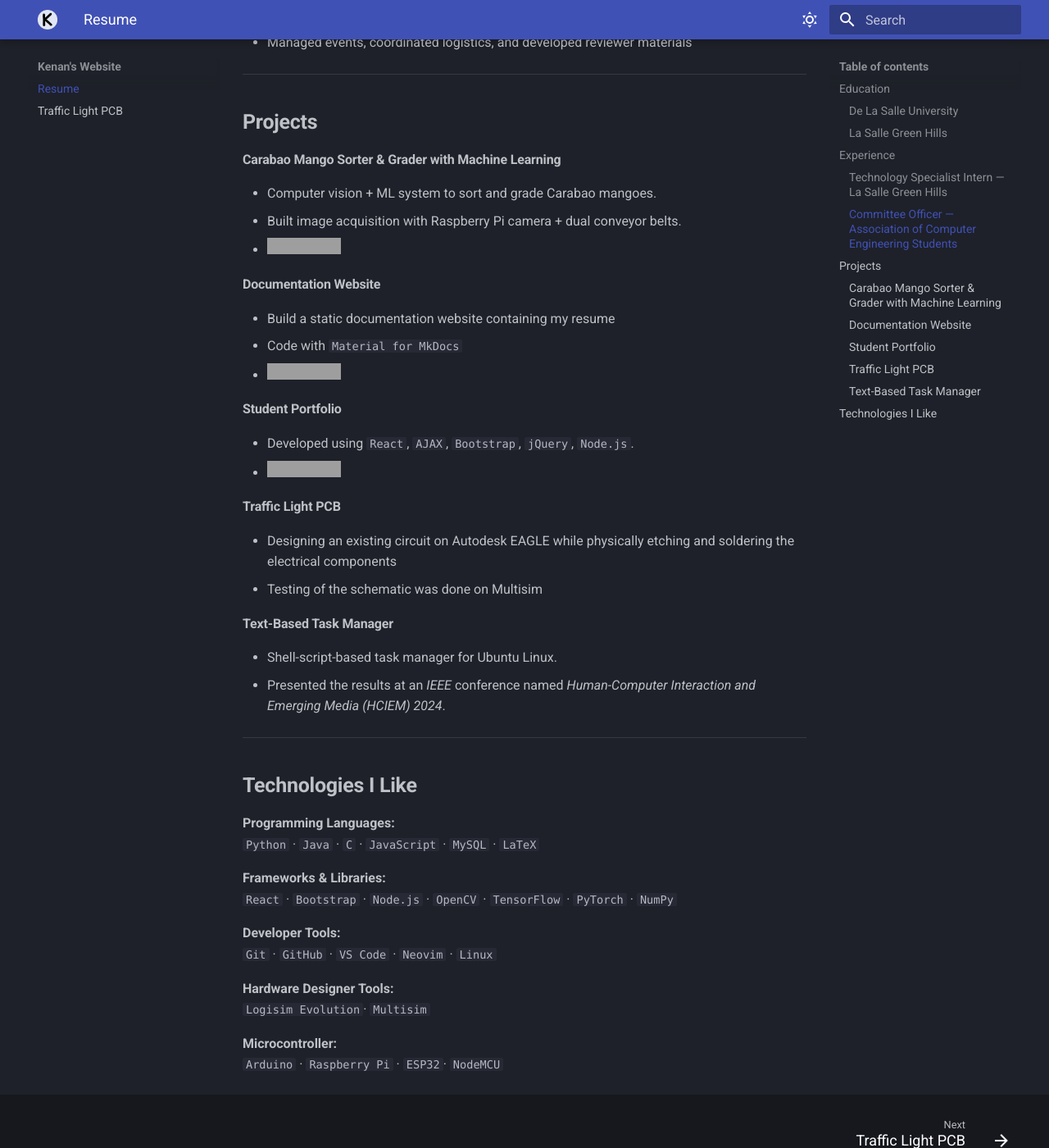
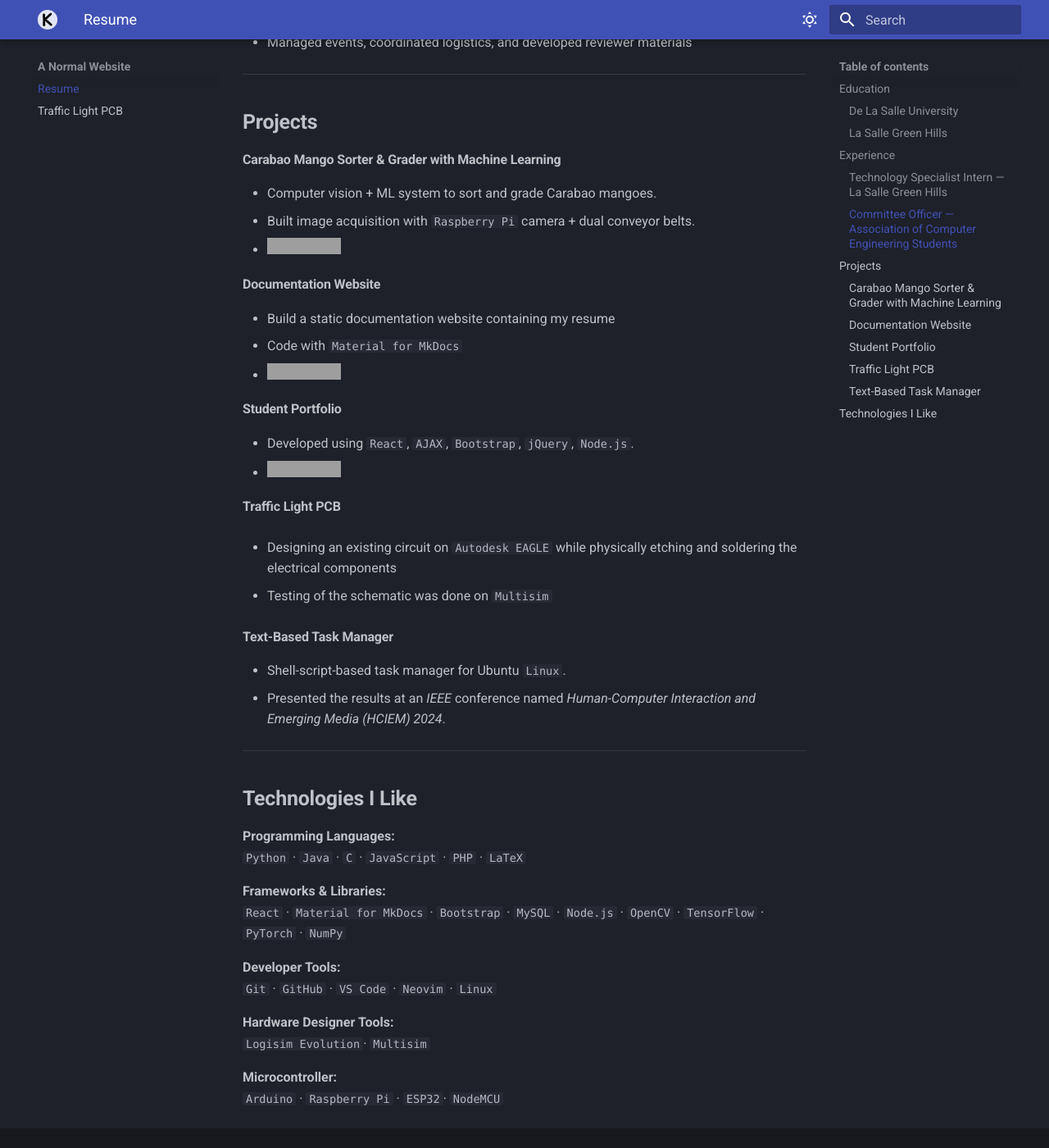
Before and after one commit to kenaniscoding/kenaniscoding.github.io, an MkDocs documentation site: the page built from docs/index.md, in a window 1280 px wide and 1400 px high, scrolled down 1189 px. Shown: the whole window at 82% size. Built offline with MkDocs 1.6.1 and Material for MkDocs 9.7.7, drawn with Linux system fonts in a browser that asks for light colours; some web fonts are replaced; grey boxes are pictures that could not be loaded.

Commit message:
changed name to A Normal Website

```diff
--- a/docs/index.md
+++ b/docs/index.md
@@ -40,7 +40,7 @@ High School Diploma — _With High Honors_
 
 #### **Carabao Mango Sorter & Grader with Machine Learning**
 - Computer vision + ML system to sort and grade Carabao mangoes.
-- Built image acquisition with Raspberry Pi camera + dual conveyor belts.
+- Built image acquisition with `Raspberry Pi` camera + dual conveyor belts.
 - [![GitHub](https://img.shields.io/badge/GitHub-181717?style=flat&logo=github&logoColor=white)](https://github.com/kenaniscoding/thesisLaTeX)
 #### **Documentation Website**
 - Build a static documentation website containing my resume
@@ -52,11 +52,12 @@ High School Diploma — _With High Honors_
 - [![GitHub](https://img.shields.io/badge/GitHub-181717?style=flat&logo=github&logoColor=white)](https://github.com/kenaniscoding/LBYCPG3_FinalProject)
 
 #### Traffic Light PCB
-- Designing an existing circuit on Autodesk EAGLE while physically etching and soldering the electrical components
-- Testing of the schematic was done on Multisim
+- Designing an existing circuit on `Autodesk EAGLE` while physically etching and soldering the electrical components
+
+- Testing of the schematic was done on `Multisim`
 
 #### **Text-Based Task Manager**
-- Shell-script-based task manager for Ubuntu Linux.
+- Shell-script-based task manager for Ubuntu `Linux`.
 - Presented the results at an _IEEE_ conference named _Human-Computer Interaction and Emerging Media (HCIEM) 2024_.
 
 ---
@@ -64,10 +65,10 @@ High School Diploma — _With High Honors_
 ## **Technologies I Like**
 
 **Programming Languages:**
-`Python` · `Java` · `C` · `JavaScript` · `MySQL` · `LaTeX`
+`Python` · `Java` · `C` · `JavaScript` · `PHP` · `LaTeX`
 
 **Frameworks & Libraries:**
-`React` · `Bootstrap` · `Node.js` · `OpenCV` · `TensorFlow` · `PyTorch` · `NumPy`
+`React` · `Material for MkDocs` · `Bootstrap` · `MySQL` · `Node.js` · `OpenCV` · `TensorFlow` · `PyTorch` · `NumPy`
 
 **Developer Tools:**
 `Git` · `GitHub` · `VS Code` · `Neovim` · `Linux`
--- a/mkdocs.yml
+++ b/mkdocs.yml
@@ -2,7 +2,7 @@
 # mkdocs build
 # mkdocs serve
 # mkdocs -h
-site_name: Kenan's Website
+site_name: A Normal Website
 theme: # https://www.youtube.com/watch?v=xlABhbnNrfI
   name: material
   font:
```
